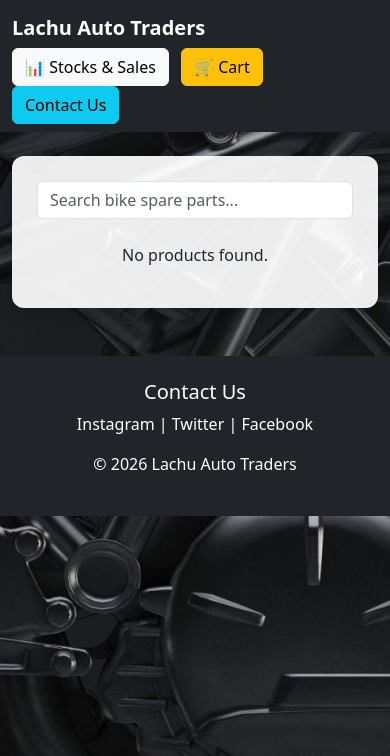
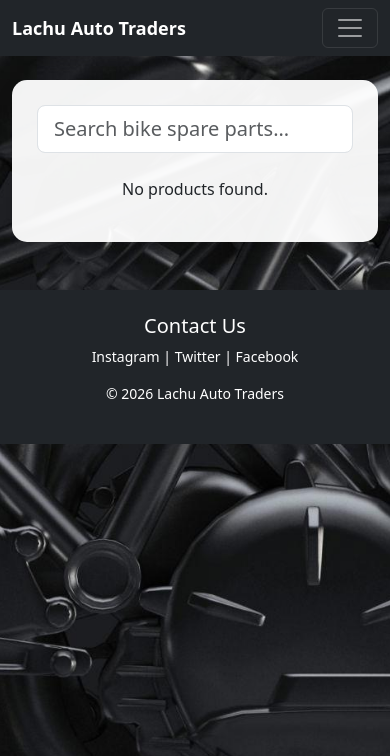
Before and after one commit to surya-prakash-p/Smart-Stock-Inventory-System, a Django app: page / in a window 390 px wide. Shown: the top 756 px of the page. Run offline with Django 5.2, Linux system fonts and the light colour scheme; data that the repository does not hold is empty.

Commit message:
Made home page mobile responsive and updated settings

```diff
--- a/inventory_project/inventory/templates/inventory/home.html
+++ b/inventory_project/inventory/templates/inventory/home.html
@@ -1,86 +1,148 @@
 {% load static %}
+
 <!DOCTYPE html>
-<html>
+
+<html lang="en">
 
 <head>
+<meta charset="UTF-8">
 <title>Lachu Auto Traders</title>
 
-    <link href="https://cdn.jsdelivr.net/npm/bootstrap@5.3.0/dist/css/bootstrap.min.css" rel="stylesheet">
+<meta name="viewport" content="width=device-width, initial-scale=1">
+
+<!-- Bootstrap CSS -->
+
+<link href="https://cdn.jsdelivr.net/npm/bootstrap@5.3.2/dist/css/bootstrap.min.css" rel="stylesheet">
 
 <style>
-        body {
-            background: url("{% static 'inventory/images/bike.jpg' %}") no-repeat center center fixed;
-            background-size: cover;
-        }
 
-        /* Glass card */
-        .card {
-            background: rgba(255, 255, 255, 0.95);
-            backdrop-filter: blur(4px);
+body{
+background:url("{% static 'inventory/images/bike.jpg' %}") no-repeat center center fixed;
+background-size:cover;
 }
 
 /* Glass container */
-        .glass-box {
-            background: rgba(255, 255, 255, 0.92);
-            border-radius: 12px;
-            padding: 25px;
+.glass-box{
+background:rgba(255,255,255,0.95);
+border-radius:15px;
+padding:25px;
 }
+
+/* Product cards */
+.product-card{
+transition:0.3s;
+border:none;
+}
+
+.product-card:hover{
+transform:translateY(-5px);
+box-shadow:0 10px 25px rgba(0,0,0,0.2);
+}
+
+/* Responsive tweaks */
+@media(max-width:768px){
+
+.navbar-brand{
+font-size:18px;
+}
+
+footer{
+font-size:14px;
+}
+
+}
+
 </style>
+
 </head>
 
 <body>
 
 <!-- NAVBAR -->
-<nav class="navbar navbar-dark bg-dark navbar-expand-lg">
+
+<nav class="navbar navbar-expand-lg navbar-dark bg-dark shadow">
 <div class="container">
-        <a class="navbar-brand fw-bold">Lachu Auto Traders</a>
 
-        <div>
-            <a href="{% url 'dashboard' %}" class="btn btn-light me-2">
+<a class="navbar-brand fw-bold" href="#">Lachu Auto Traders</a>
+
+<button class="navbar-toggler" type="button" data-bs-toggle="collapse" data-bs-target="#navbarMenu">
+<span class="navbar-toggler-icon"></span>
+</button>
+
+<div class="collapse navbar-collapse" id="navbarMenu">
+
+<div class="ms-auto d-flex flex-lg-row flex-column gap-2 mt-3 mt-lg-0">
+
+<a href="{% url 'dashboard' %}" class="btn btn-light">
 📊 Stocks & Sales
 </a>
 
-            <a href="{% url 'cart' %}" class="btn btn-warning me-2">
+<a href="{% url 'cart' %}" class="btn btn-warning">
 🛒 Cart
 </a>
 
 <a href="#contact" class="btn btn-info">
 Contact Us
 </a>
+
+</div>
+
 </div>
 </div>
 </nav>
 
 <div class="container mt-4">
 
-    <!-- ⭐ SUCCESS MESSAGE -->
+<!-- SUCCESS MESSAGE -->
+
 {% if messages %}
 {% for message in messages %}
+
 <div class="alert alert-success alert-dismissible fade show">
 {{ message }}
 <button type="button" class="btn-close" data-bs-dismiss="alert"></button>
 </div>
+
 {% endfor %}
 {% endif %}
 
 <div class="glass-box shadow">
 
-        <!-- SEARCH -->
-        <form method="GET">
-            <input type="text"
+<!-- SEARCH BAR -->
+
+<form method="GET" class="mb-4">
+
+<div class="row justify-content-center">
+
+<div class="col-lg-6 col-md-8 col-12">
+
+<input
+type="text"
 name="q"
 value="{{ request.GET.q }}"
-                   class="form-control"
-                   placeholder="Search bike spare parts...">
+class="form-control form-control-lg"
+placeholder="Search bike spare parts..."
+
+>
+
+</div>
+
+</div>
+
 </form>
 
 <!-- PRODUCTS -->
-        <div class="row mt-4">
+
+<div class="row g-4">
+
 {% for p in products %}
-            <div class="col-md-3 col-sm-6 mb-4">
-                <div class="card shadow-sm h-100 border-0">
+
+<div class="col-xl-3 col-lg-4 col-md-6 col-12">
+
+<div class="card product-card h-100 shadow-sm">
 
 <div class="card-body text-center">
+
 <h6 class="fw-bold">{{ p.name }}</h6>
 
 <span class="badge bg-secondary mb-2">
@@ -88,39 +150,56 @@
 </span>
 
 <p class="small mb-1">Brand: {{ p.brand }}</p>
+
 <p class="small mb-2">Bike: {{ p.bike_model }}</p>
 
-                        <h5 class="text-success">₹{{ p.price }}</h5>
+<h5 class="text-success fw-bold">₹{{ p.price }}</h5>
 
 {% if p.quantity <= p.reorder_level %}
-                            <span class="text-danger small d-block mb-2">⚠ Low Stock</span>
+
+<span class="text-danger small d-block mb-2">
+⚠ Low Stock
+</span>
+
 {% endif %}
 
-                        <a href="{% url 'add_to_cart' p.id %}"
-                           class="btn btn-primary w-100">
+<a href="{% url 'add_to_cart' p.id %}" class="btn btn-primary w-100">
 Add to Cart
 </a>
+
 </div>
 
 </div>
+
 </div>
+
 {% empty %}
+
 <p class="text-center">No products found.</p>
+
 {% endfor %}
+
 </div>
 
 </div>
+
 </div>
 
 <!-- FOOTER -->
+
 <footer id="contact" class="bg-dark text-white text-center p-4 mt-5">
+
 <h5>Contact Us</h5>
+
 <p>Instagram | Twitter | Facebook</p>
+
 <p>© 2026 Lachu Auto Traders</p>
+
 </footer>
 
-<!-- Bootstrap JS (IMPORTANT) -->
-<script src="https://cdn.jsdelivr.net/npm/bootstrap@5.3.0/dist/js/bootstrap.bundle.min.js"></script>
+<!-- Bootstrap JS -->
+
+<script src="https://cdn.jsdelivr.net/npm/bootstrap@5.3.2/dist/js/bootstrap.bundle.min.js"></script>
 
 </body>
 </html>
```
Also changed, not shown: inventory_project/inventory_project/settings.py (+5 -21 lines). Lines whose indentation alone changed are shown as unchanged.
